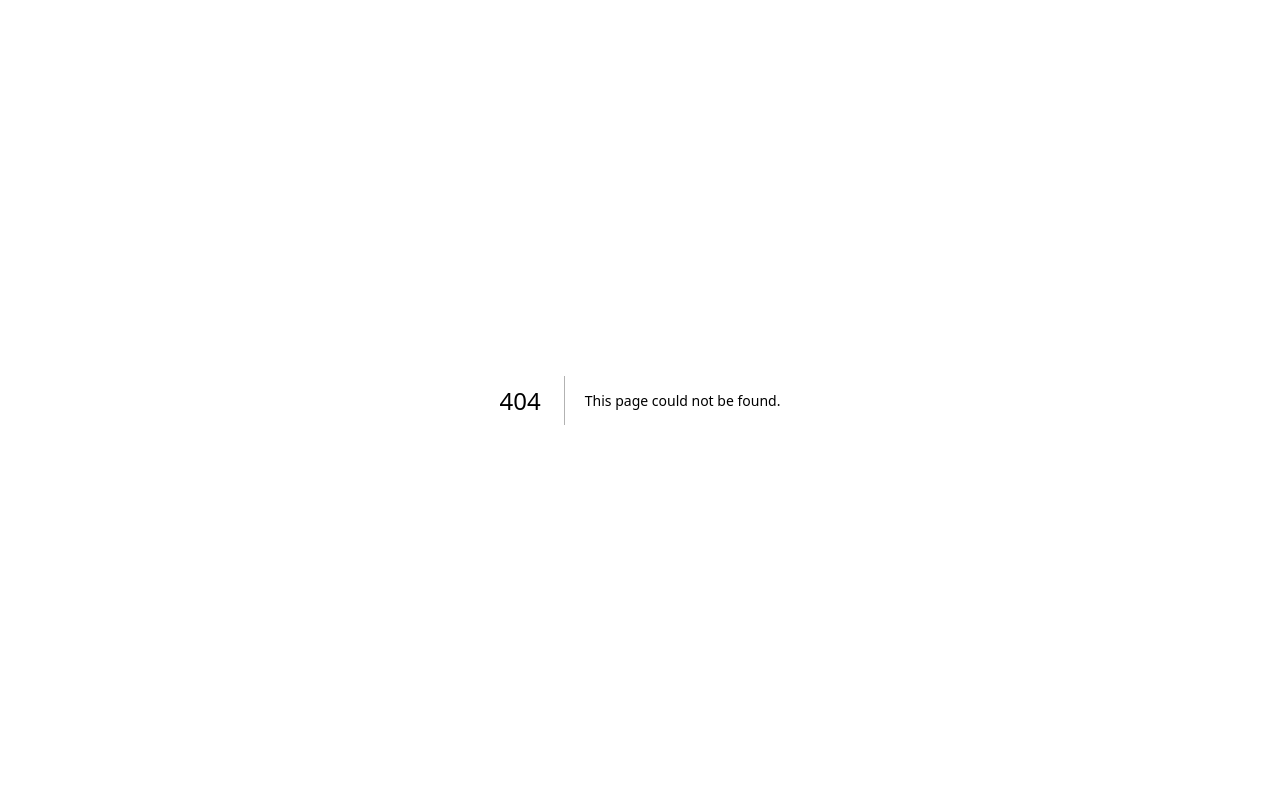
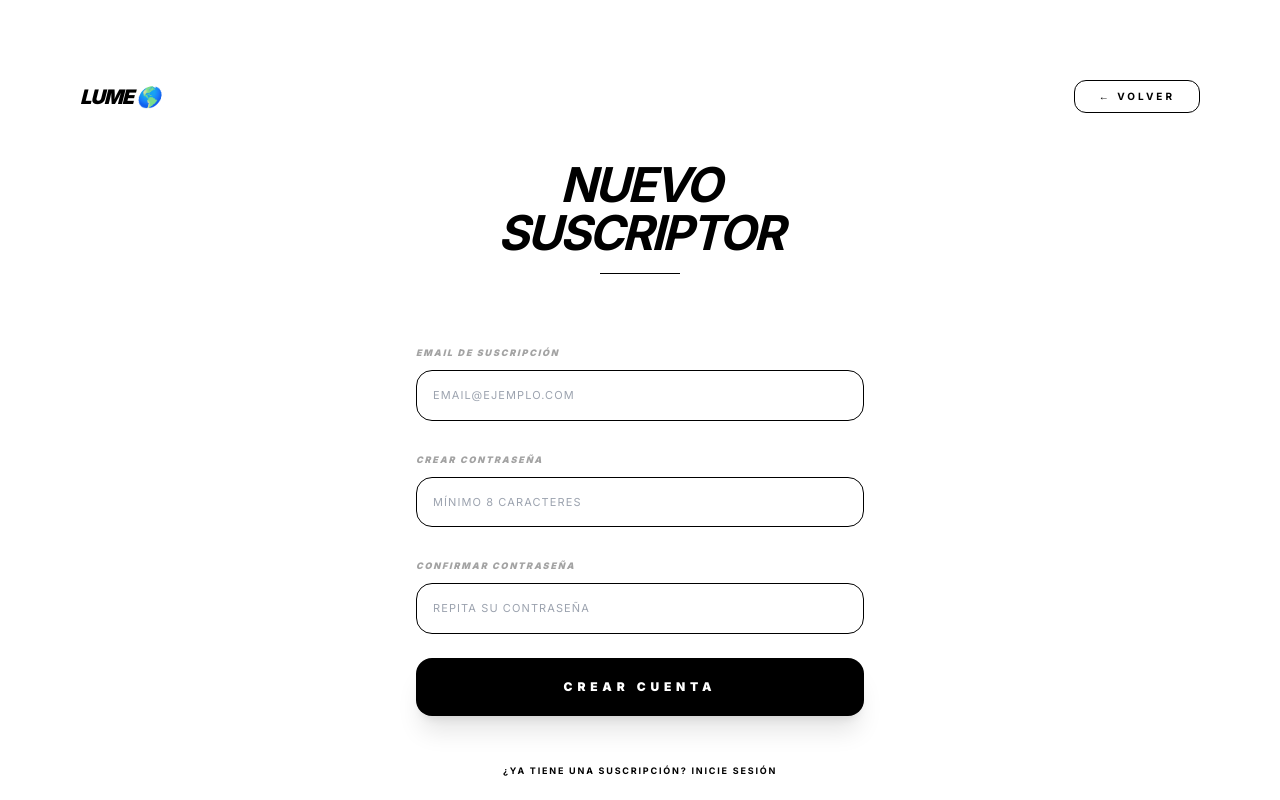
Before and after one commit to lumeglobal10-prog/lume-global-core, a Next.js app: page /register in a window 1280 px wide. Before the commit this address had no page. Shown: the top 800 px of the page. Built offline with nearby package versions, Linux system fonts and the light colour scheme.

Commit message:
Create page.tsx

```diff
--- /dev/null
+++ b/app/register/page.tsx
@@ -0,0 +1,118 @@
+'use client';
+
+import { useState } from 'react';
+import { useRouter } from 'next/navigation';
+import Link from 'next/link';
+
+export default function RegisterPage() {
+  const router = useRouter();
+  const [loading, setLoading] = useState(false);
+  const [formData, setFormData] = useState({
+    email: '',
+    password: '',
+    confirmPassword: ''
+  });
+
+  // 🌐 ESPECIFICACIONES DE CONEXIÓN (Nodo Londres :8000)
+  const API_BASE = "http://165.22.114.116:8000";
+  const AUTH_TOKEN = "Bearer LUME_SVR_2026_ALPHA";
+
+  const handleRegister = async (e: React.FormEvent) => {
+    e.preventDefault();
+
+    if (formData.password !== formData.confirmPassword) {
+      alert("ERROR: Las contraseñas no coinciden.");
+      return;
+    }
+
+    setLoading(true);
+
+    try {
+      const response = await fetch(`${API_BASE}/api/v1/auth/register`, {
+        method: 'POST',
+        headers: {
+          'Content-Type': 'application/json',
+          'Authorization': AUTH_TOKEN
+        },
+        body: JSON.stringify({
+          email: formData.email.toLowerCase(),
+          password: formData.password
+        }),
+      });
+
+      if (response.ok) {
+        alert("Suscripción Iniciada: Usuario registrado en el Nodo Londres.");
+        router.push('/login');
+      } else {
+        alert("ERROR: El email ya se encuentra registrado o el Nodo rechazó la petición.");
+      }
+    } catch (error) {
+      alert("ERROR CRÍTICO: No se pudo establecer conexión con el Nodo Londres.");
+    } finally {
+      setLoading(false);
+    }
+  };
+
+  return (
+    <main className="min-h-screen bg-white text-black font-sans flex flex-col justify-between p-8 md:p-20 overflow-x-hidden">
+      <nav className="flex justify-between items-center w-full">
+        <div className="text-xl font-black tracking-tighter italic uppercase">LUME 🌎</div>
+        <button onClick={() => router.back()} className="text-[10px] font-bold tracking-[0.3em] uppercase border border-black px-6 py-2 rounded-xl active:scale-95 transition-all">← VOLVER</button>
+      </nav>
+
+      <div className="max-w-md mx-auto w-full flex flex-col items-center py-12">
+        <h1 className="text-4xl md:text-5xl font-bold tracking-tighter mb-4 italic text-center leading-tight uppercase">Nuevo Suscriptor</h1>
+        <div className="h-[1px] w-20 bg-black mb-16"></div>
+
+        <form onSubmit={handleRegister} className="w-full space-y-6">
+          <div className="space-y-2">
+            <label className="text-[9px] font-black tracking-[0.2em] uppercase text-neutral-400 italic">Email de Suscripción</label>
+            <input
+              type="email" required value={formData.email}
+              onChange={(e) => setFormData({...formData, email: e.target.value})}
+              placeholder="EMAIL@EJEMPLO.COM"
+              className="w-full bg-white border border-black p-4 rounded-2xl text-[11px] font-sans uppercase tracking-widest focus:outline-none focus:bg-neutral-50 transition-colors"
+            />
+          </div>
+
+          <div className="space-y-2">
+            <label className="text-[9px] font-black tracking-[0.2em] uppercase text-neutral-400 italic">Crear Contraseña</label>
+            <input
+              type="password" required value={formData.password}
+              onChange={(e) => setFormData({...formData, password: e.target.value})}
+              placeholder="MÍNIMO 8 CARACTERES"
+              className="w-full bg-white border border-black p-4 rounded-2xl text-[11px] font-sans uppercase tracking-widest focus:outline-none focus:bg-neutral-50 transition-colors"
+            />
+          </div>
+
+          <div className="space-y-2">
+            <label className="text-[9px] font-black tracking-[0.2em] uppercase text-neutral-400 italic">Confirmar Contraseña</label>
+            <input
+              type="password" required value={formData.confirmPassword}
+              onChange={(e) => setFormData({...formData, confirmPassword: e.target.value})}
+              placeholder="REPITA SU CONTRASEÑA"
+              className="w-full bg-white border border-black p-4 rounded-2xl text-[11px] font-sans uppercase tracking-widest focus:outline-none focus:bg-neutral-50 transition-colors"
+            />
+          </div>
+
+          <button type="submit" disabled={loading} className="w-full bg-black text-white p-5 rounded-2xl text-[12px] font-black uppercase tracking-[0.4em] hover:bg-neutral-800 transition-all shadow-xl active:scale-95 mt-4 flex justify-center items-center">
+            {loading ? <div className="w-5 h-5 border-2 border-white border-t-transparent rounded-full animate-spin"></div> : "CREAR CUENTA"}
+          </button>
+
+          <div className="text-center pt-4">
+            <Link href="/login" className="text-[9px] font-bold tracking-[0.2em] uppercase hover:underline underline-offset-8">¿Ya tiene una suscripción? Inicie Sesión</Link>
+          </div>
+        </form>
+      </div>
+
+      <footer className="flex flex-col items-center space-y-6 pt-20">
+        <div className="flex flex-wrap justify-center gap-8 font-sans text-neutral-500">
+          <Link href="/terms" className="text-[9px] font-bold tracking-[0.3em] uppercase hover:text-black underline underline-offset-4 decoration-2">Términos</Link>
+          <Link href="/privacy" className="text-[9px] font-bold tracking-[0.3em] uppercase hover:text-black underline underline-offset-4 decoration-2">Privacidad</Link>
+          <Link href="/refund" className="text-[9px] font-bold tracking-[0.3em] uppercase hover:text-black underline underline-offset-4 decoration-2">Reembolso</Link>
+        </div>
+        <div className="text-[10px] font-bold tracking-[0.5em] text-neutral-400 uppercase italic text-center">LUME GLOBAL CORE 🌎 // 2026</div>
+      </footer>
+    </main>
+  );
+              }
```
